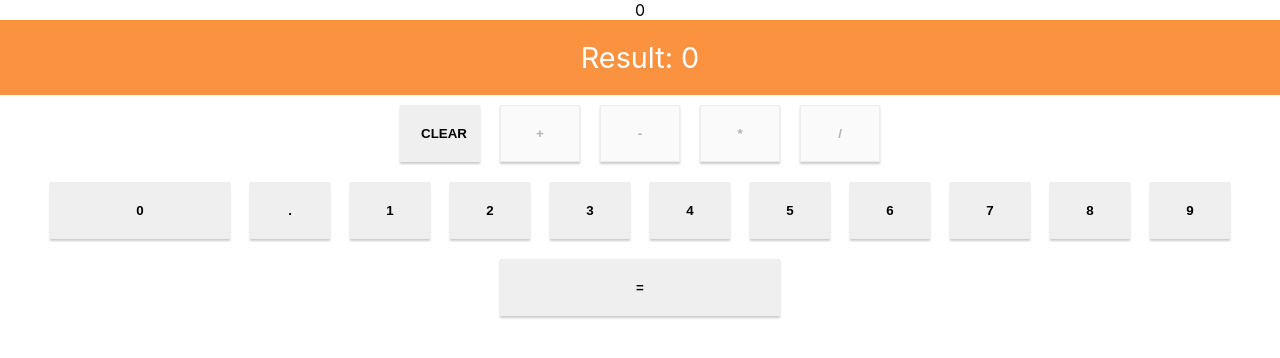
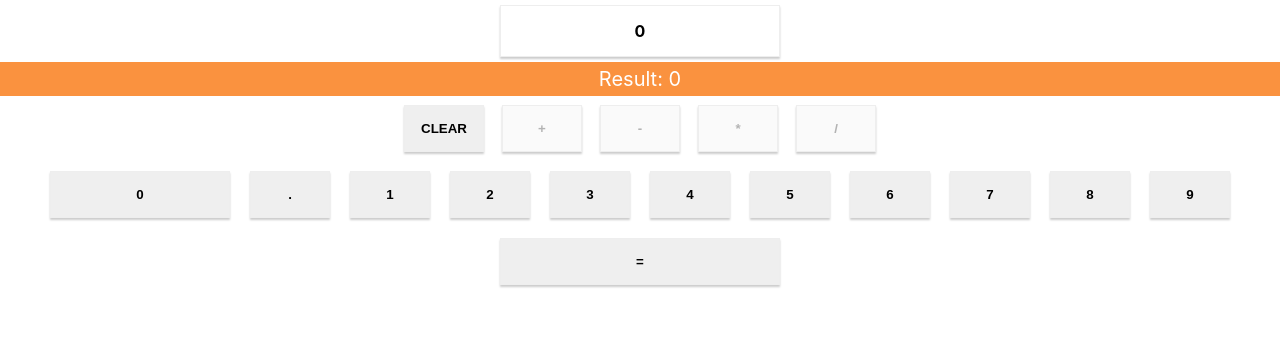
Before and after one commit to DiegoGorgazzi/javascript-calculator, a React (Create React App) app: page / in a window 1280 px wide. Shown: the top 358 px of the page. Built offline with nearby package versions, Linux system fonts and the light colour scheme.

Commit message:
Adjust margin/padding of Result and input divs

```diff
--- a/src/components/CalculatorControl/CalculatorControl.css
+++ b/src/components/CalculatorControl/CalculatorControl.css
@@ -1,8 +1,8 @@
 .CalculatorControl {
     width: 80px;
-    padding: 20px;
+    padding: 15px;
     box-sizing: border-box;
-    margin: 10px;
+    margin: 9px;
     border: 1px solid #eee;
     box-shadow: 0 2px 2px #ccc;
     font-weight: bold;
@@ -21,7 +21,7 @@
 
 #equals {
   width: 280px;
-  padding: 20px;
+  padding: 15px;
   box-sizing: border-box;
   margin: 10px;
   border: 1px solid #eee;
--- a/src/components/CalculatorNumbers/CalculatorNumbers.css
+++ b/src/components/CalculatorNumbers/CalculatorNumbers.css
@@ -1,6 +1,6 @@
 .CalculatorNumbers {
     width: 80px;
-    padding: 20px;
+    padding: 15px;
     box-sizing: border-box;
     margin: 10px;
     border: 1px solid #eee;
@@ -21,7 +21,7 @@
 
 #zero {
     width: 180px;
-    padding: 20px;
+    padding: 15px;
     box-sizing: border-box;
     margin: 10px;
     border: 1px solid #eee;
--- a/src/components/CalculatorOutput/CalculatorOutput.css
+++ b/src/components/CalculatorOutput/CalculatorOutput.css
@@ -2,8 +2,8 @@
     width: 100%;
     background-color: #fa923f;
     color: white;
-    font-size: 1.8rem;
+    font-size: 1.25rem;
     text-align: center;
-    padding: 20px 0;
+    padding: 5px 0;
     box-sizing: border-box;
 }
--- /dev/null
+++ b/src/containers/Calculator/Calculator.css
@@ -0,0 +1,12 @@
+#display {
+    width: 280px;
+    padding: 15px;
+    box-sizing: border-box;
+    margin: 5px;
+    border: 1px solid #eee;
+    box-shadow: 0 2px 2px #ccc;
+    font-weight: bold;
+    text-align: center;
+    cursor: pointer;
+    display: inline-block;
+}
--- a/src/containers/Calculator/Calculator.js
+++ b/src/containers/Calculator/Calculator.js
@@ -2,6 +2,7 @@ import React, { Component } from 'react';
 import CalculatorControl from "../../components/CalculatorControl/CalculatorControl";
 import CalculatorOutput from "../../components/CalculatorOutput/CalculatorOutput";
 import CalculatorNumbers from "../../components/CalculatorNumbers/CalculatorNumbers";
+import "./Calculator.css"
 
 class Calculator extends Component {
     state = {
```
